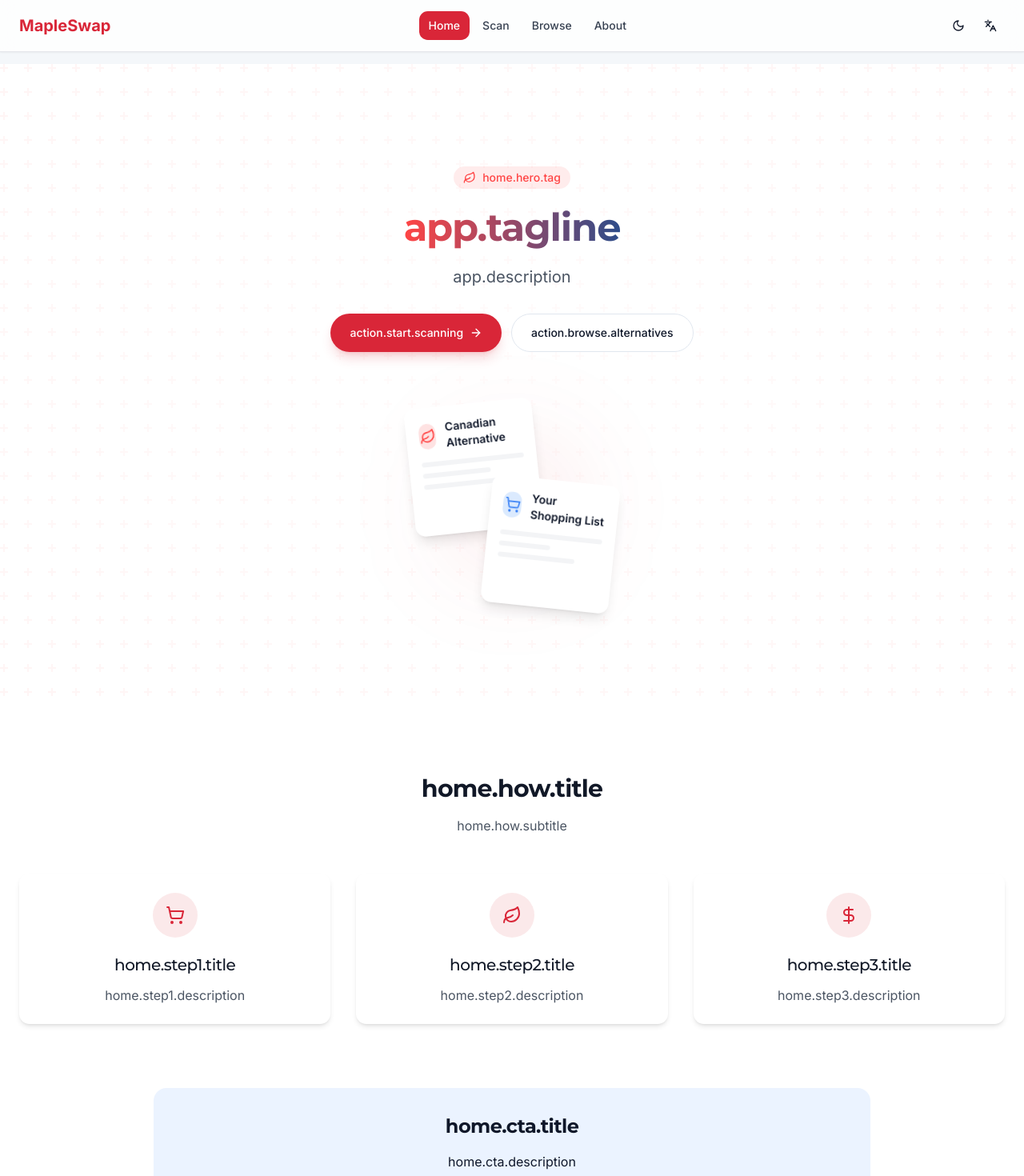
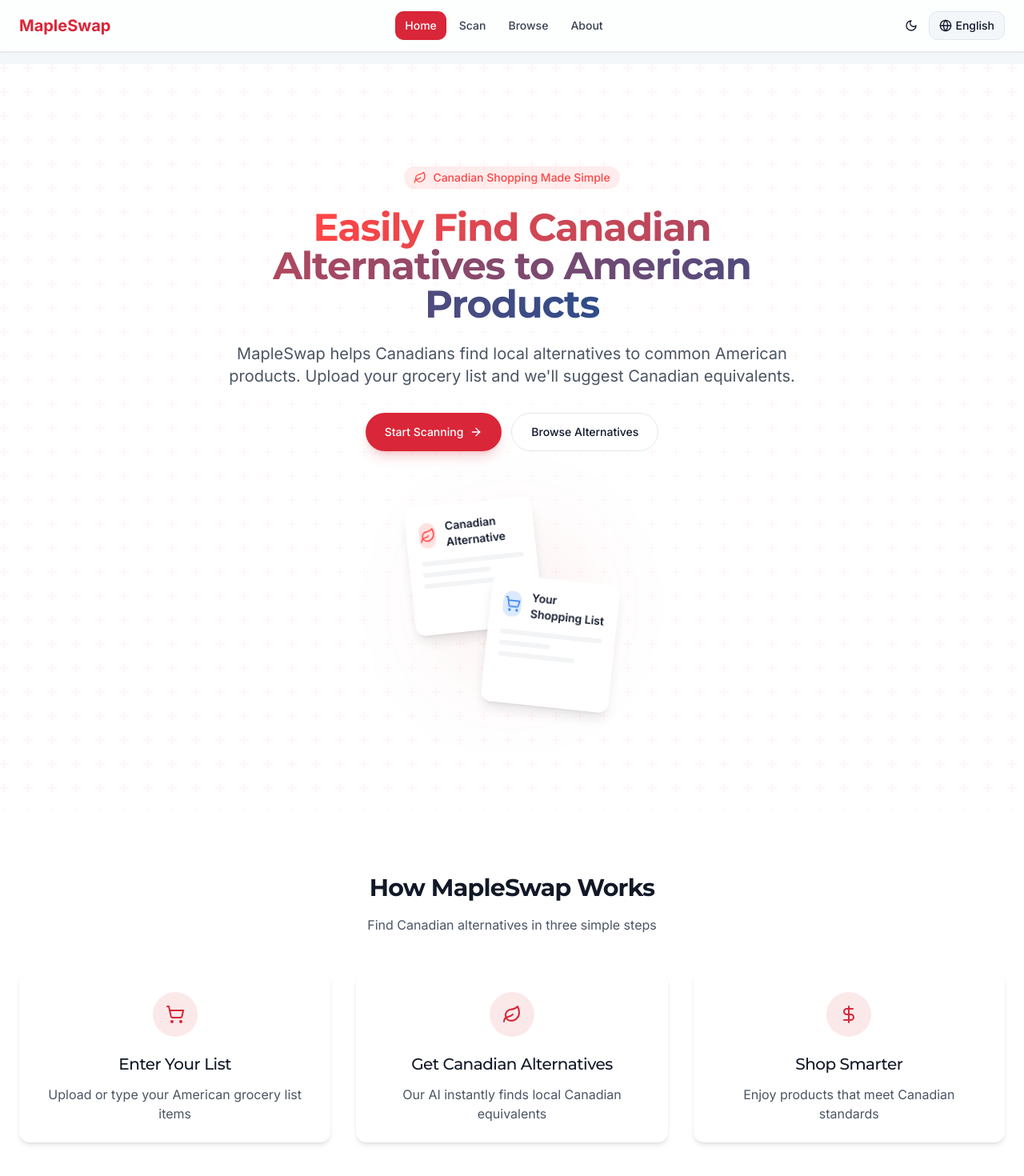
Before and after one commit to Mikop22/maple-swapper, a React (Vite) app: page / in a window 1280 px wide. Shown: the top 1470 px of the page at 80% size. Built offline with nearby package versions, Linux system fonts and the light colour scheme.

Commit message:
Fix text and logo issues
Addresses incorrect text and logo display problems.

```diff
--- a/src/components/layout/LanguageSwitcher.tsx
+++ b/src/components/layout/LanguageSwitcher.tsx
@@ -7,7 +7,7 @@ import {
   DropdownMenuItem,
   DropdownMenuTrigger,
 } from '@/components/ui/dropdown-menu';
-import { Languages } from 'lucide-react';
+import { Globe } from 'lucide-react';
 
 const LanguageSwitcher = () => {
   const { language, setLanguage, t } = useLanguage();
@@ -20,8 +20,9 @@ const LanguageSwitcher = () => {
   return (
     <DropdownMenu>
       <DropdownMenuTrigger asChild>
-        <Button variant="ghost" size="icon" className="h-9 w-9 rounded-full">
-          <Languages className="h-4 w-4" />
+        <Button variant="outline" size="sm" className="h-9 gap-1 px-3">
+          <Globe className="h-4 w-4" />
+          <span className="hidden sm:inline-block">{language === 'en' ? 'English' : 'Français'}</span>
           <span className="sr-only">Switch language</span>
         </Button>
       </DropdownMenuTrigger>
@@ -30,7 +31,7 @@ const LanguageSwitcher = () => {
           <DropdownMenuItem
             key={lang.value}
             onClick={() => setLanguage(lang.value)}
-            className={language === lang.value ? "bg-muted" : ""}
+            className={language === lang.value ? "bg-muted font-medium" : ""}
           >
             {lang.label}
           </DropdownMenuItem>
--- a/src/translations/en.json
+++ b/src/translations/en.json
@@ -1,11 +1,27 @@
 
 {
   "app.name": "MapleSwap",
+  "app.tagline": "Easily Find Canadian Alternatives to American Products",
+  "app.description": "MapleSwap helps Canadians find local alternatives to common American products. Upload your grocery list and we'll suggest Canadian equivalents.",
   "nav.home": "Home",
   "nav.scan": "Scan",
   "nav.browse": "Browse",
   "nav.about": "About",
   "nav.language": "Language",
+  "home.hero.tag": "Canadian Shopping Made Simple",
+  "home.how.title": "How MapleSwap Works",
+  "home.how.subtitle": "Find Canadian alternatives in three simple steps",
+  "home.step1.title": "Enter Your List",
+  "home.step1.description": "Upload or type your American grocery list items",
+  "home.step2.title": "Get Canadian Alternatives",
+  "home.step2.description": "Our AI instantly finds local Canadian equivalents",
+  "home.step3.title": "Shop Smarter",
+  "home.step3.description": "Enjoy products that meet Canadian standards",
+  "home.cta.title": "Ready to Find Canadian Alternatives?",
+  "home.cta.description": "Start by scanning your grocery list and discover local options",
+  "action.start.scanning": "Start Scanning",
+  "action.browse.alternatives": "Browse Alternatives",
+  "action.get.started": "Get Started",
   "scan.title": "Scan Your Grocery List",
   "scan.description": "Enter your list of American products to find Canadian alternatives",
   "scan.input.text": "Text Input",
--- a/src/translations/fr.json
+++ b/src/translations/fr.json
@@ -1,11 +1,27 @@
 
 {
   "app.name": "MapleSwap",
+  "app.tagline": "Trouvez facilement des alternatives canadiennes aux produits américains",
+  "app.description": "MapleSwap aide les Canadiens à trouver des alternatives locales aux produits américains courants. Téléchargez votre liste d'épicerie et nous vous suggérerons des équivalents canadiens.",
   "nav.home": "Accueil",
   "nav.scan": "Scanner",
   "nav.browse": "Parcourir",
   "nav.about": "À propos",
   "nav.language": "Langue",
+  "home.hero.tag": "Faire ses courses au Canada simplifié",
+  "home.how.title": "Comment fonctionne MapleSwap",
+  "home.how.subtitle": "Trouvez des alternatives canadiennes en trois étapes simples",
+  "home.step1.title": "Entrez votre liste",
+  "home.step1.description": "Téléchargez ou tapez vos articles de liste d'épicerie américains",
+  "home.step2.title": "Obtenez des alternatives canadiennes",
+  "home.step2.description": "Notre IA trouve instantanément des équivalents canadiens locaux",
+  "home.step3.title": "Achetez plus intelligemment",
+  "home.step3.description": "Profitez de produits qui répondent aux normes canadiennes",
+  "home.cta.title": "Prêt à trouver des alternatives canadiennes?",
+  "home.cta.description": "Commencez par scanner votre liste d'épicerie et découvrez les options locales",
+  "action.start.scanning": "Commencer à scanner",
+  "action.browse.alternatives": "Parcourir les alternatives",
+  "action.get.started": "Commencer",
   "scan.title": "Scannez votre liste d'épicerie",
   "scan.description": "Entrez votre liste de produits américains pour trouver des alternatives canadiennes",
   "scan.input.text": "Saisie de texte",
```
